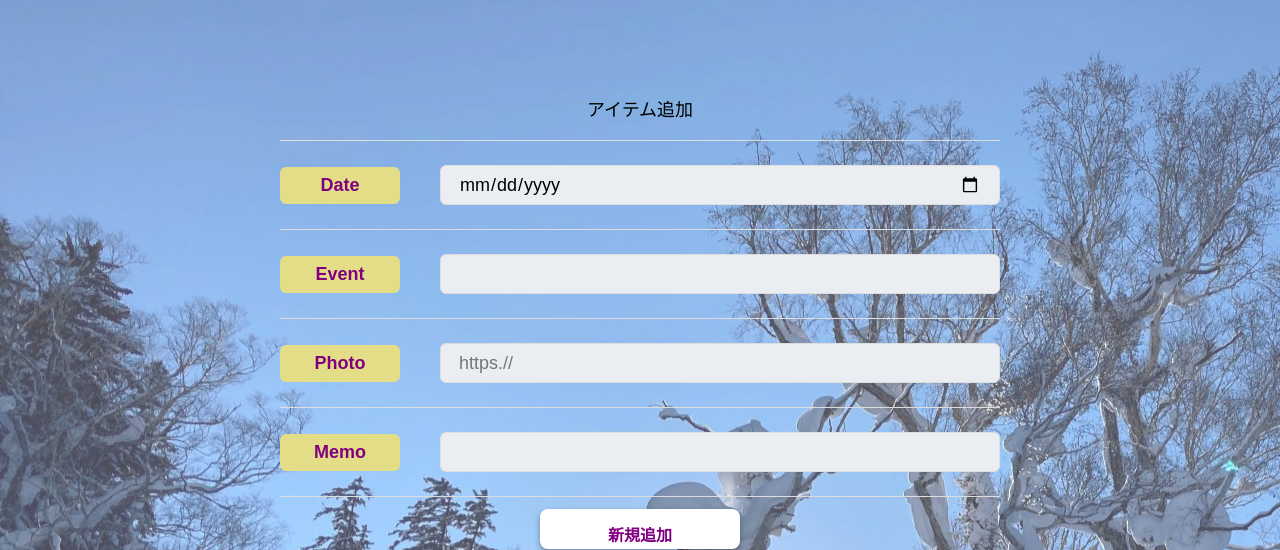
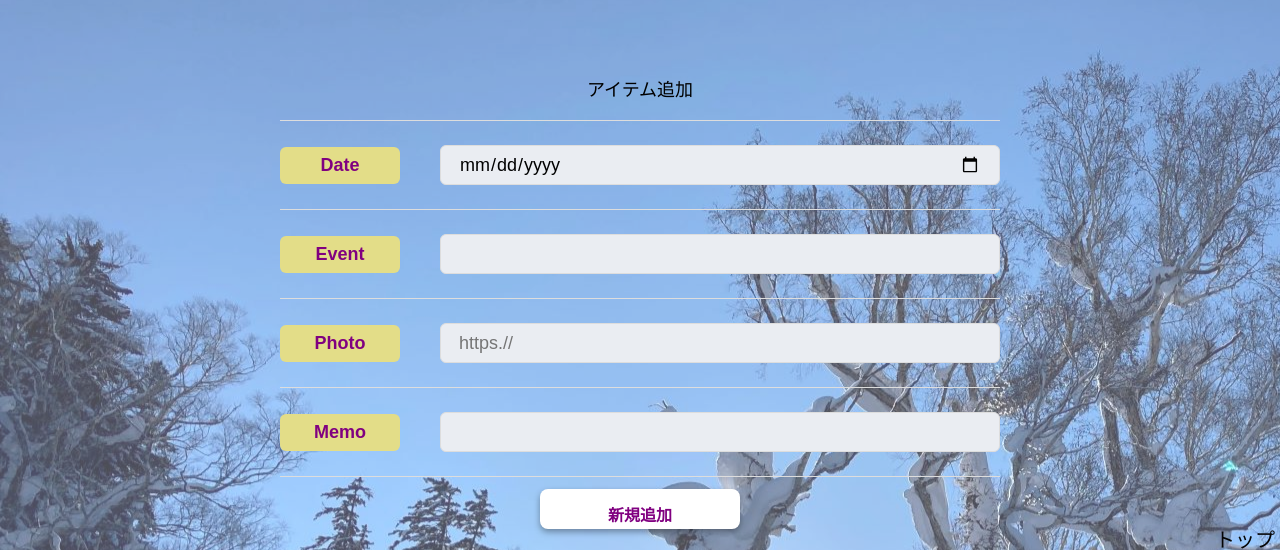
Before and after one commit to HajimeFuji/My_Outdoor_Note, a Flask app: page /list in a window 1280 px wide. Shown: the part 180-730 px from the top of the page. Run offline with Flask 2, Linux system fonts and the light colour scheme; data that the repository does not hold is empty; some libraries are stand-ins or nearby versions.

Commit message:
render のための調整

```diff
--- a/static/css/style.css
+++ b/static/css/style.css
@@ -69,7 +69,7 @@ h2 {
 h3 {
     font-size: 18px;
     text-align:center;
-    margin-top: 100px;
+    margin-top: 80px;
 }
 
 .title_color {
```
